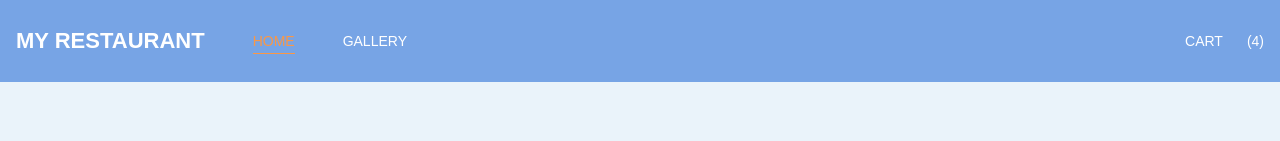
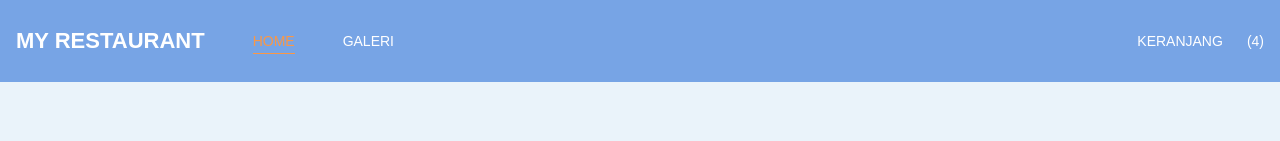
Before and after one commit to BramsuryaJP/my-restaurant, a Vue app: page / in a window 1280 px wide. Shown: the top 141 px of the page. Built offline with nearby package versions, Linux system fonts and the light colour scheme; no server answers.

Commit message:
Update NavbarComponent.vue

```diff
--- a/src/components/NavbarComponent.vue
+++ b/src/components/NavbarComponent.vue
@@ -8,14 +8,14 @@
         </li>
         <li>
           <router-link class="link" :to="{ name: 'Gallery' }"
-            >Gallery</router-link
+            >Galeri</router-link
           >
         </li>
       </ul>
       <ul v-show="!mobile" class="navigation-right">
         <li>
           <router-link class="link cart" :to="{ name: 'Cart' }"
-            >Cart<i class="far fa-shopping-bag"></i
+            >Keranjang<i class="far fa-shopping-bag"></i
             ><span>(4)</span></router-link
           >
         </li>
@@ -35,12 +35,12 @@
           </li>
           <li>
             <router-link class="link" :to="{ name: 'Gallery' }"
-              >Gallery</router-link
+              >Galeri</router-link
             >
           </li>
           <li>
             <router-link class="link" :to="{ name: 'Cart' }"
-              >Cart<i class="far fa-shopping-bag"></i
+              >Keranjang<i class="far fa-shopping-bag"></i
               ><span>(4)</span></router-link
             >
           </li>
```
